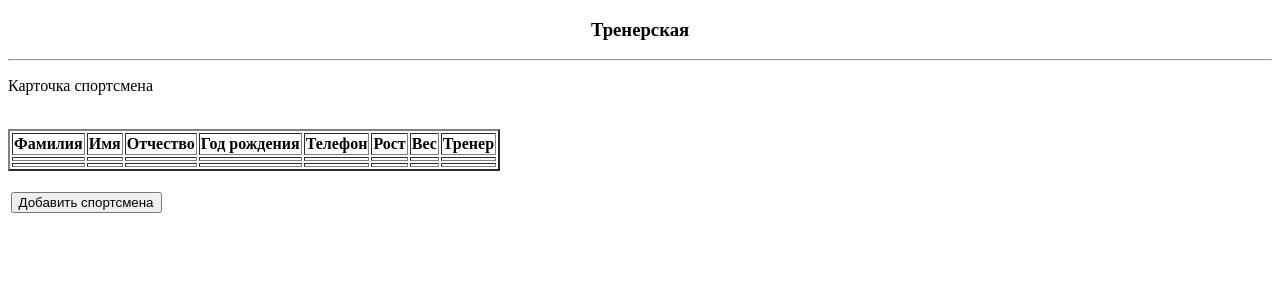
After one commit to garibaldi1/form, a PHP site: page /coach.php in a window 1280 px wide. The commit adds this page. Shown: the top 300 px of the page. Run offline with PHP 8.4, Linux system fonts and the light colour scheme; lists and menus that the app fills with data are empty.

Commit message:
Тренерская
Добавлена страница тренера.

```diff
--- a/Dip/admin.php
+++ b/Dip/admin.php
@@ -15,7 +15,6 @@
             <input type="text" name="name" placeholder="Введите имя" required><br>
             <input type="text" name="su_name" placeholder="Введите отчество" required><br>
             <input type="tel" name="tel" placeholder="80000000000" required><br>
-            <input type="text" name="dost" required><br>
             <input type="text" name="login" placeholder="Логин" required><br>
             <input type="text" name="pass" placeholder="Пароль" required><br>
             <input type="submit" name="submit" value="Зарегистрировать"><br>
--- /dev/null
+++ b/Dip/coach.php
@@ -0,0 +1,67 @@
+<!DOCTYPE html>
+<html>
+    <head>
+        <meta http-equiv="Content-Type" content="text/html; charset=UTF-8" />
+        <title>Тренерская</title>
+        <link rel="stylesheet" href="style2.css">
+    </head>
+    <body>
+        <h3>Тренерская</h3>
+        <hr>
+        <p>Карточка спортсмена</p>
+        <table border="2px">
+            <thead>
+                <tr>
+                    <th>Фамилия</th>
+                    <th>Имя</th>
+                    <th>Отчество</th>
+                    <th>Год рождения</th>
+                    <th>Телефон</th>
+                    <th>Рост</th>
+                    <th>Вес</th>
+                    <th>Тренер</th>
+                </tr>
+            </thead>
+            <tbody>
+                <?php
+                require_once ('vityaz.php');
+                $query = "SELECT * FROM `sportsman`"
+                ?>
+                <tr>
+                    <td></td>
+                    <td></td>
+                    <td></td>
+                    <td></td>
+                    <td></td>
+                    <td></td>
+                    <td></td>
+                    <td></td>
+                </tr>
+                <tr>
+                    <td></td>
+                    <td></td>
+                    <td></td>
+                    <td></td>
+                    <td></td>
+                    <td></td>
+                    <td></td>
+                    <td></td>
+                </tr>
+            </tbody>
+        </table>
+        <br>
+        <form>
+            <input type="button" name ="add" value="Добавить спортсмена">
+        </form>
+        <form method="post" id = "add" style = "display: none;">
+            <input type="text" name="fio" placeholder="Введите фамилию" required><br>
+            <input type="text" name="name" placeholder="Введите Имя" required><br>
+            <input type="text" name="suname" placeholder="Введите Отчество" required><br>
+            <input type="date" name="date" required><br>
+            <input type="tel" name="tel" placeholder="81234567890" required><br>
+            <input type ="number" name ="height" placeholder="Введите рост"><br>
+            <input type ="number" name="weight" placeholder="Введите вес" required><br>
+            <input type="submit" name="reg" value="Зарегистрировать">
+        </form>
+    </body>
+</html>
```
Also changed, not shown: Dip/registration.php (line endings or trailing spaces), Dip/vityaz.php (line endings or trailing spaces).
